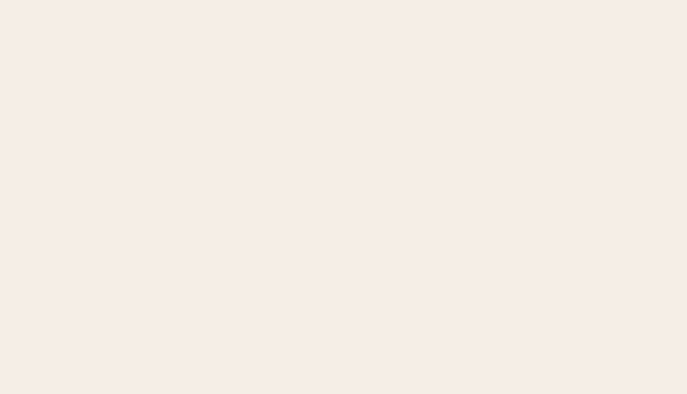
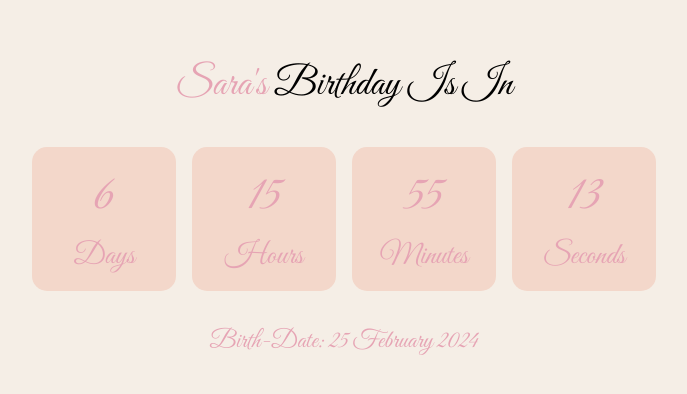
Before and after one commit to mehdiallam2/sarasbirthday, a React (Vite) app: page / in a window 1280 px wide. Before the commit this address had no page. Shown: the part 192-586 px from the top of the page, without its empty margins (296-983 px from the left). Built offline with nearby package versions, Linux system fonts and the light colour scheme.

Commit message:
fix: routes

```diff
--- a/package.json
+++ b/package.json
@@ -2,6 +2,7 @@
   "name": "sarasbirthday",
   "private": true,
   "version": "0.0.0",
+  "homepage": "https://mehdiallam2.github.io/sarasbirthday/",
   "type": "module",
   "scripts": {
     "dev": "vite",
--- a/src/App.tsx
+++ b/src/App.tsx
@@ -1,4 +1,4 @@
-import { BrowserRouter, Routes, Route } from "react-router-dom";
+import { HashRouter, Routes, Route } from "react-router-dom";
 import Birthday from "./Birthday";
 import Wish from "./Wish";
 import Snowfall from "react-snowfall";
@@ -15,16 +15,16 @@ function App() {
         radius={[0.5, 2]}
         color="#fff"
       />
-      <BrowserRouter>
+      <HashRouter>
         <Routes>
           <Route
-            path="/sarasbirthday"
+            path="/"
             element={<Birthday name="Sara" day={25} month={2} />}
           />
-          <Route path="/sarasbirthday/wish" element={<Wish name="Sara" />} />
-          <Route path="/sarasbirthday/secret" element={<Secret />} />
+          <Route path="/wish" element={<Wish name="Sara" />} />
+          <Route path="/secret" element={<Secret />} />
         </Routes>
-      </BrowserRouter>
+      </HashRouter>
     </div>
   );
 }
```
